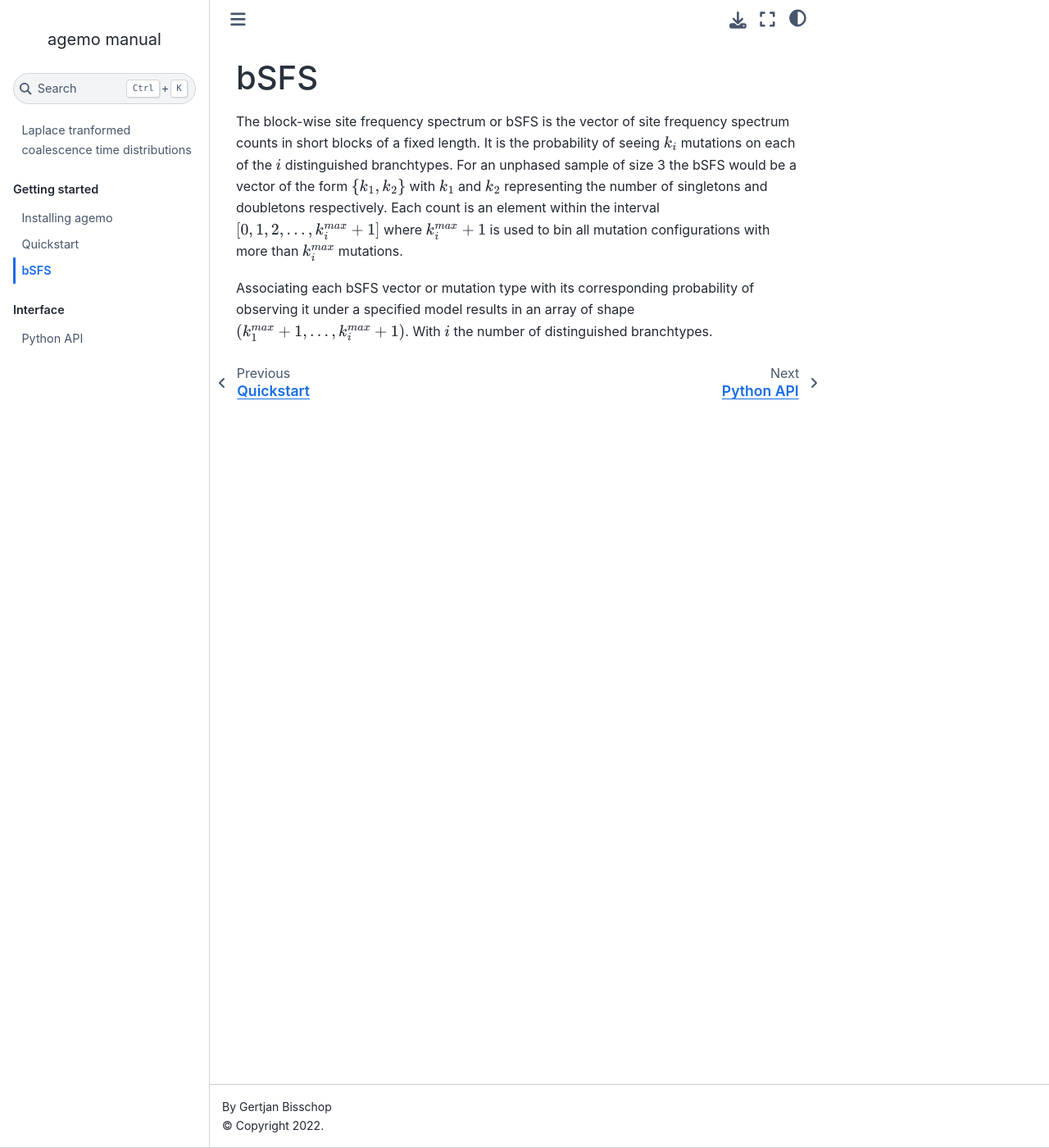
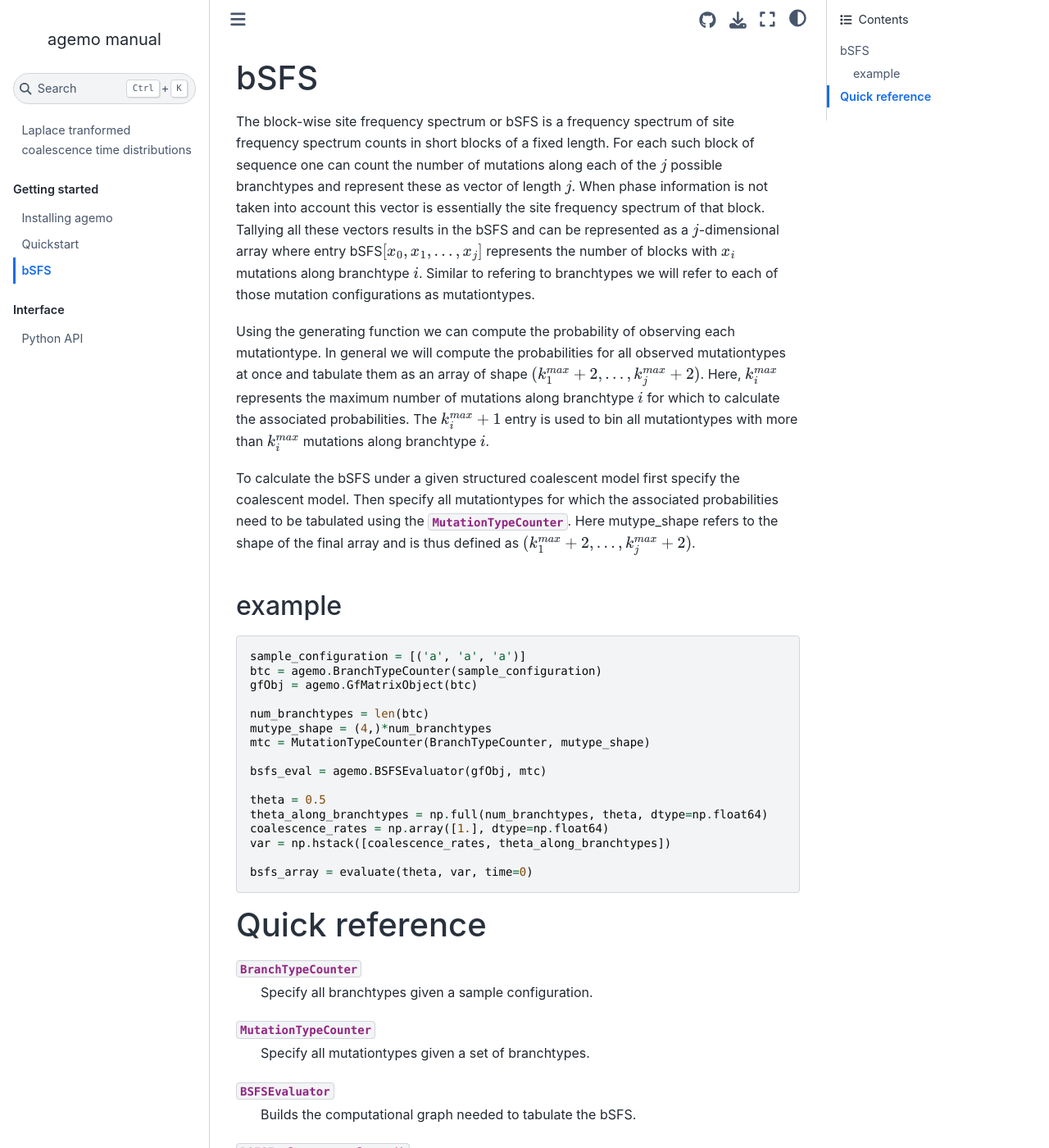
Before and after one commit to LohseLab/agemo, a Jupyter Book: the page built from docs/bSFS.md, in a window 1280 px wide and 1400 px high. Shown: the whole window at 82% size. Built offline with Jupyter Book 1.0.4 settings and Sphinx 7.4.7 and the Sphinx Book theme 1.1.4, drawn with Linux system fonts in a browser that asks for light colours; some of the changed text lies outside the part shown.

Commit message:
update bSFS docs

````diff
--- a/docs/_config.yml
+++ b/docs/_config.yml
@@ -1,5 +1,5 @@
 title: agemo manual
-author: Gertjan Bisschop
+author: Lohse Lab
 copyright: "2022"
 only_build_toc_files: true
 
@@ -7,6 +7,10 @@ repository:
   url: https://github.com/LohseLab/agemo
   branch: main
   path_to_book: docs
+
+html:
+  use_repository_button: true
+  use_issues_button: true
 
 bibtex_bibfiles:
     - references.bib
--- a/docs/bSFS.md
+++ b/docs/bSFS.md
@@ -1,5 +1,45 @@
+(sec_bsfs)=
 # bSFS
 
-The block-wise site frequency spectrum or bSFS is the vector of site frequency spectrum counts in short blocks of a fixed length. It is the probability of seeing $k_i$ mutations on each of the $i$ distinguished branchtypes. For an unphased sample of size 3 the bSFS would be a vector of the form $\{k_1, k_2\}$ with $k_1$ and $k_2$ representing the number of singletons and doubletons respectively. Each count is an element within the interval $[0, 1, 2, ... , k_i^{max} + 1]$ where $k_i^{max} + 1$ is used to bin all mutation configurations with more than $k_i^{max}$ mutations.
 
-Associating each bSFS vector or mutation type with its corresponding probability of observing it under a specified model results in an array of shape $ (k_1^{max}+1, ... , k_i^{max}+1) $. With $i$ the number of distinguished branchtypes.
+The block-wise site frequency spectrum or bSFS is a frequency spectrum of site frequency spectrum counts in short blocks of a fixed length. For each such block of sequence one can count the number of mutations along each of the $j$ possible branchtypes and represent these as vector of length $j$. When phase information is not taken into account this vector is essentially the site frequency spectrum of that block. Tallying all these vectors results in the bSFS and can be represented as a $j$-dimensional array where entry bSFS$[x_0,x_1,...,x_j]$ represents the number of blocks with $x_i$ mutations along branchtype $i$. Similar to refering to branchtypes we will refer to each of those mutation configurations as mutationtypes.
+
+Using the generating function we can compute the probability of observing each mutationtype. In general we will compute the probabilities for all observed mutationtypes at once and tabulate them as an array of shape $ (k_1^{max}+2, ... , k_j^{max}+2) $. Here, $k_i^{max}$ represents the maximum number of mutations along branchtype $i$ for which to calculate the associated probabilities. The $k_i^{max}+1$ entry is used to bin all mutationtypes with more than $k_i^{max}$ mutations along branchtype $i$.
+
+To calculate the bSFS under a given structured coalescent model first specify the coalescent model. Then specify all mutationtypes for which the associated probabilities need to be tabulated using the {class}`.MutationTypeCounter`. Here mutype_shape refers to the shape of the final array and is thus defined as $ (k_1^{max}+2, ... , k_j^{max}+2) $.
+
+## example
+
+```python
+sample_configuration = [('a', 'a', 'a')]
+btc = agemo.BranchTypeCounter(sample_configuration)
+gfObj = agemo.GfMatrixObject(btc)
+
+num_branchtypes = len(btc)
+mutype_shape = (4,)*num_branchtypes
+mtc = MutationTypeCounter(BranchTypeCounter, mutype_shape)
+
+bsfs_eval = agemo.BSFSEvaluator(gfObj, mtc)
+
+theta = 0.5
+theta_along_branchtypes = np.full(num_branchtypes, theta, dtype=np.float64)
+coalescence_rates = np.array([1.], dtype=np.float64)
+var = np.hstack([coalescence_rates, theta_along_branchtypes])
+
+bsfs_array = evaluate(theta, var, time=0)
+```
+
+# Quick reference
+
+
+{class}`.BranchTypeCounter`
+: Specify all branchtypes given a sample configuration.
+
+{class}`.MutationTypeCounter`
+: Specify all mutationtypes given a set of branchtypes.
+
+{class}`.BSFSEvaluator`
+: Builds the computational graph needed to tabulate the bSFS.
+
+{meth}`.BSFSEvaluator.evaluate`
+: Returns the probabilities for all entries of the bSFS for a particular point in parameter space.
--- a/docs/conf.py
+++ b/docs/conf.py
@@ -3,7 +3,7 @@
 # If you wish to continue using _config.yml, make edits to that file and
 # re-generate this one.
 ###############################################################################
-author = 'Gertjan Bisschop'
+author = 'Lohse Lab'
 autodoc_member_order = 'bysource'
 bibtex_bibfiles = ['references.bib']
 bibtex_reference_style = 'author_year'
@@ -22,7 +22,7 @@ html_favicon = ''
 html_logo = ''
 html_sourcelink_suffix = ''
 html_theme = 'sphinx_book_theme'
-html_theme_options = {'search_bar_text': 'Search this book...', 'launch_buttons': {'notebook_interface': 'classic', 'binderhub_url': 'https://mybinder.org', 'jupyterhub_url': '', 'thebe': False, 'colab_url': ''}, 'path_to_docs': 'docs', 'repository_url': 'https://github.com/LohseLab/agemo', 'repository_branch': 'main', 'google_analytics_id': '', 'extra_navbar': 'Powered by <a href="https://jupyterbook.org">Jupyter Book</a>', 'extra_footer': '', 'home_page_in_toc': True, 'use_repository_button': False, 'use_edit_page_button': False, 'use_issues_button': False}
+html_theme_options = {'search_bar_text': 'Search this book...', 'launch_buttons': {'notebook_interface': 'classic', 'binderhub_url': 'https://mybinder.org', 'jupyterhub_url': '', 'thebe': False, 'colab_url': ''}, 'path_to_docs': 'docs', 'repository_url': 'https://github.com/LohseLab/agemo', 'repository_branch': 'main', 'google_analytics_id': '', 'extra_navbar': 'Powered by <a href="https://jupyterbook.org">Jupyter Book</a>', 'extra_footer': '', 'home_page_in_toc': True, 'use_repository_button': True, 'use_edit_page_button': False, 'use_issues_button': True}
 html_title = 'agemo manual'
 jupyter_cache = ''
 jupyter_execute_notebooks = 'auto'
````
Also changed, not shown: docs/intro.md (+3 -5 lines).
